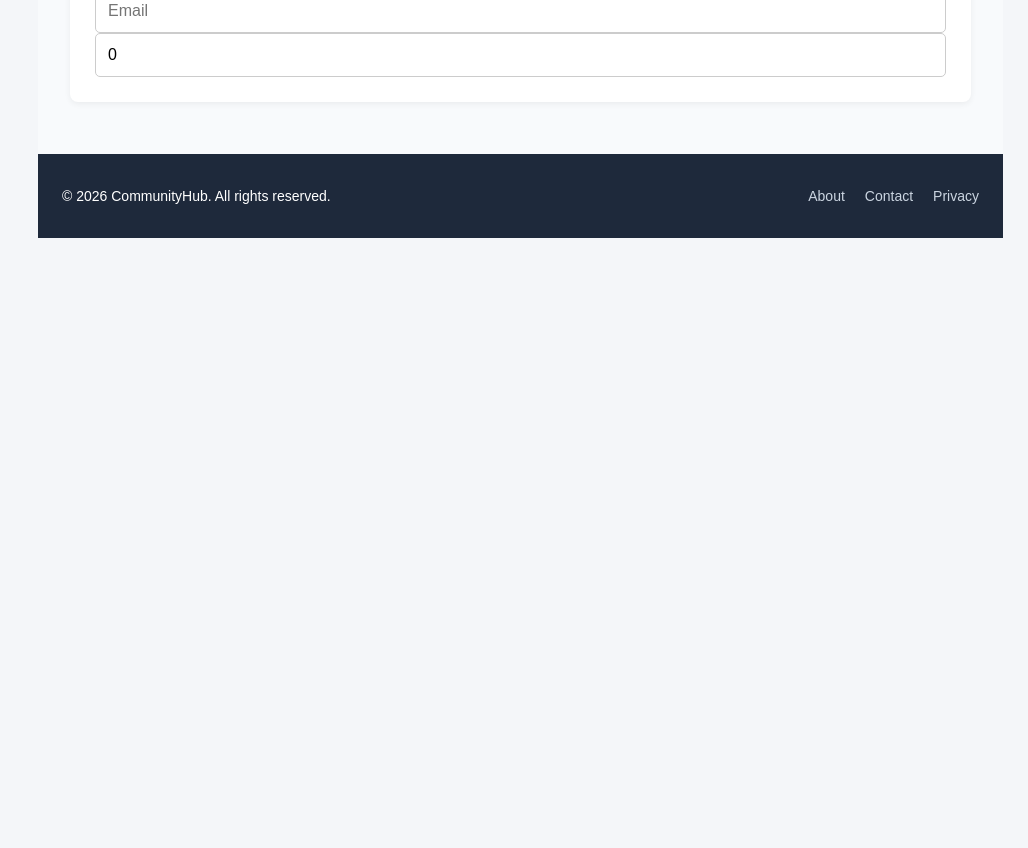
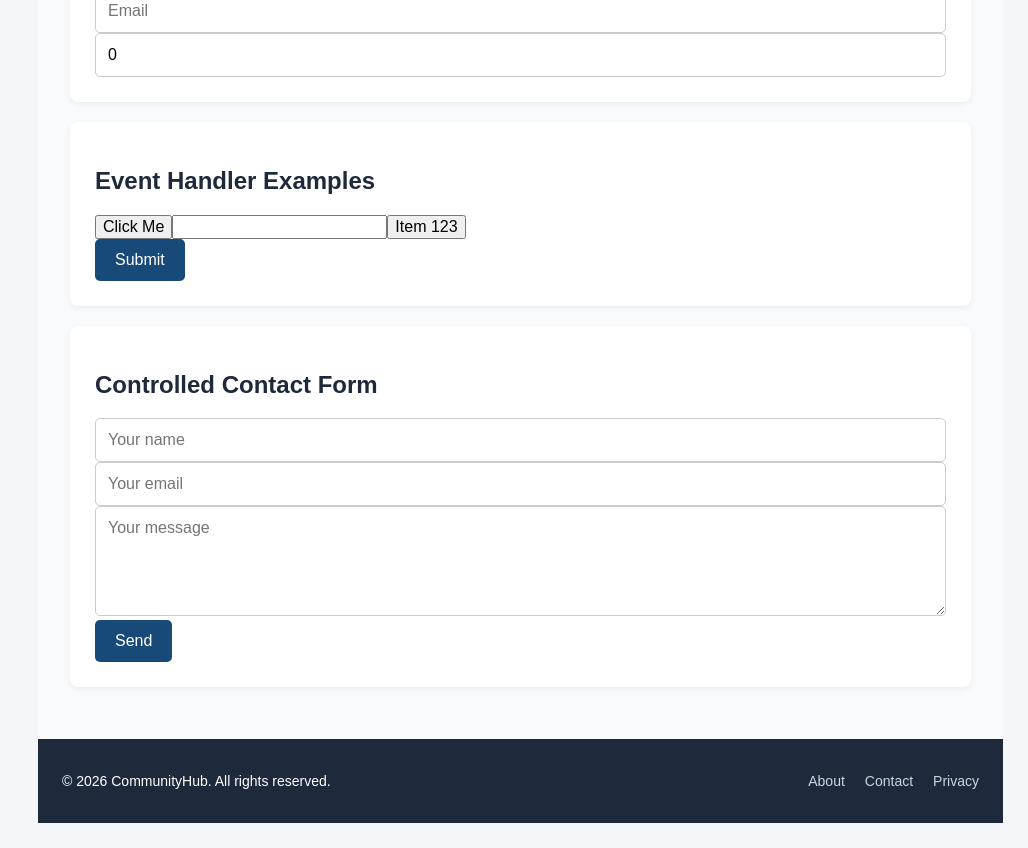
Before and after one commit to okoyo13/iyf-s12-communityhub-team-okoyo13, a React (Vite) app in the folder frontend/: page / in a window 1280 px wide. Shown: the part 1920-2768 px from the top of the page, without its empty margins (252-1280 px from the left). Before the commit the page ends 2183 px from the top, so only its background shows below. Built offline with nearby package versions, Linux system fonts and the light colour scheme.

Commit message:
Complete Task 16.2 handling events exercises

```diff
--- a/frontend/src/App.jsx
+++ b/frontend/src/App.jsx
@@ -8,6 +8,8 @@ import "./styles/Layout.css";
 import Counter from "./exercises/okoyo13/Counter";
 import Toggle from "./exercises/okoyo13/Toggle";
 import UserForm from "./exercises/okoyo13/UserForm";
+import EventExamples from "./exercises/okoyo13/EventExamples";
+import ContactForm from "./exercises/okoyo13/ContactForm";
 
 const samplePosts = [
   {
@@ -76,6 +78,16 @@ function App() {
         <h2>User Form Exercise</h2>
         <UserForm />
       </section>
+
+      <section>
+        <h2>Event Handler Examples</h2>
+        <EventExamples />
+      </section>
+
+      <section>
+        <h2>Controlled Contact Form</h2>
+        <ContactForm />
+      </section>
     </Layout>
   );
 }
--- /dev/null
+++ b/frontend/src/exercises/okoyo13/ContactForm.jsx
@@ -0,0 +1,57 @@
+import { useState } from "react";
+
+function ContactForm() {
+  const [formData, setFormData] = useState({
+    name: "",
+    email: "",
+    message: "",
+  });
+
+  const handleChange = (e) => {
+    const { name, value } = e.target;
+
+    setFormData((prev) => ({
+      ...prev,
+      [name]: value,
+    }));
+  };
+
+  const handleSubmit = (e) => {
+    e.preventDefault();
+
+    console.log("Form data:", formData);
+
+    // Reset form
+    setFormData({ name: "", email: "", message: "" });
+  };
+
+  return (
+    <form onSubmit={handleSubmit}>
+      <input
+        name="name"
+        value={formData.name}
+        onChange={handleChange}
+        placeholder="Your name"
+      />
+
+      <input
+        name="email"
+        type="email"
+        value={formData.email}
+        onChange={handleChange}
+        placeholder="Your email"
+      />
+
+      <textarea
+        name="message"
+        value={formData.message}
+        onChange={handleChange}
+        placeholder="Your message"
+      />
+
+      <button type="submit">Send</button>
+    </form>
+  );
+}
+
+export default ContactForm;
--- /dev/null
+++ b/frontend/src/exercises/okoyo13/EventExamples.jsx
@@ -0,0 +1,41 @@
+function EventExamples() {
+  // Basic click handler
+  const handleClick = () => {
+    console.log("Button clicked!");
+  };
+
+  // Handler with event object
+  const handleInput = (event) => {
+    console.log("Input value:", event.target.value);
+  };
+
+  // Handler with custom parameter
+  const handleItemClick = (itemId) => {
+    console.log("Item clicked:", itemId);
+  };
+
+  return (
+    <div>
+      {/* Basic click */}
+      <button onClick={handleClick}>Click Me</button>
+
+      {/* With event object */}
+      <input onChange={handleInput} />
+
+      {/* With custom parameter */}
+      <button onClick={() => handleItemClick(123)}>Item 123</button>
+
+      {/* Prevent default */}
+      <form
+        onSubmit={(e) => {
+          e.preventDefault();
+          console.log("Form submitted");
+        }}
+      >
+        <button type="submit">Submit</button>
+      </form>
+    </div>
+  );
+}
+
+export default EventExamples;
```
